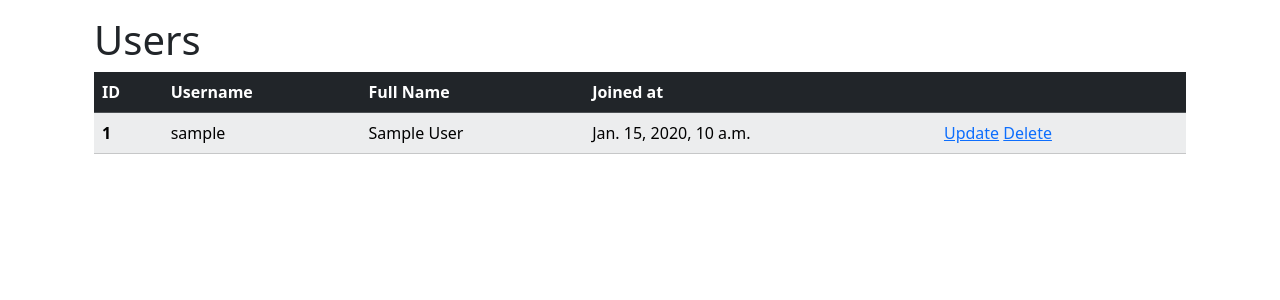
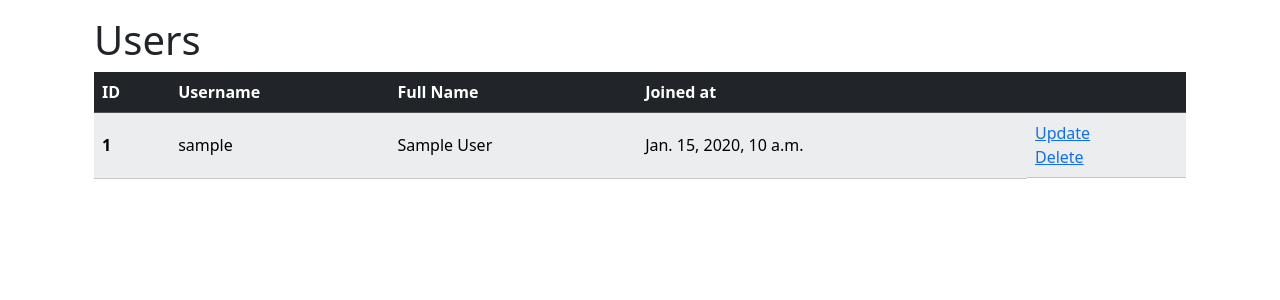
Before and after one commit to alienflakes/python-project-52, a Django app: page /users/ in a window 1280 px wide. Shown: the part 56-356 px from the top of the page. Run offline with Django 5.2, Linux system fonts and the light colour scheme; tables that the repository leaves empty hold one stand-in row (values such as "Sample post"); some libraries are stand-ins or nearby versions.

Commit message:
fix: align users table

```diff
--- a/templates/users.html
+++ b/templates/users.html
@@ -15,14 +15,14 @@
                 <th scope="col"></th>
             </tr>
         </thead>
-        <tbody class="table-light">
+        <tbody class="table-light align-middle">
             {% for user in user_list %}
             <tr>
                 <th scope="row">{{ user.id }}</td>
                 <td>{{ user.username }}</td>
                 <td>{{ user.get_full_name }}</td>
                 <td>{{ user.date_joined }}</td>
-                <td>
+                <td class="d-grid">
                     <a href="{% url 'update' user.id %}">{% trans 'Update' %}</a>
                     <a href="{% url 'delete' user.id %}">{% trans 'Delete' %}</a>
                 </td>
```
